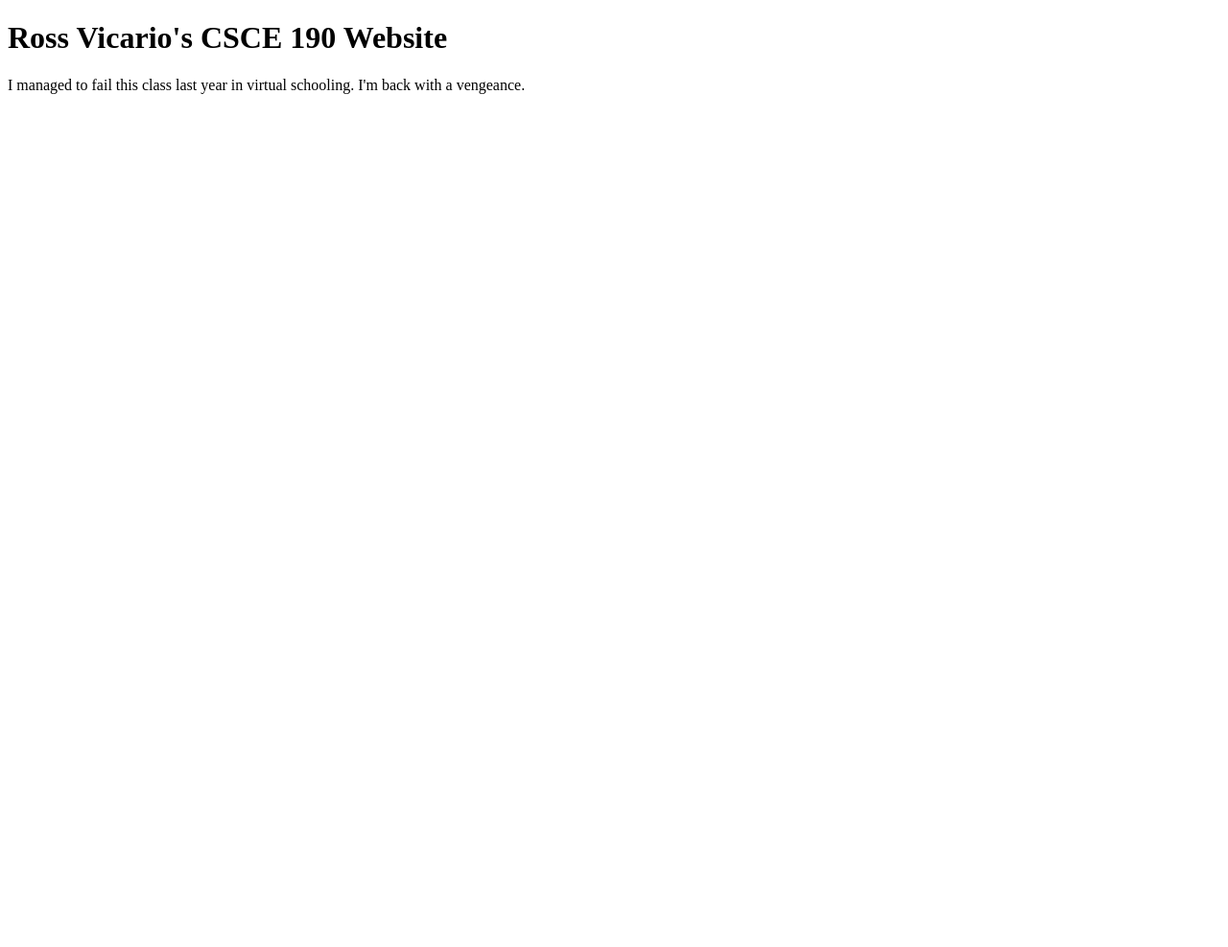
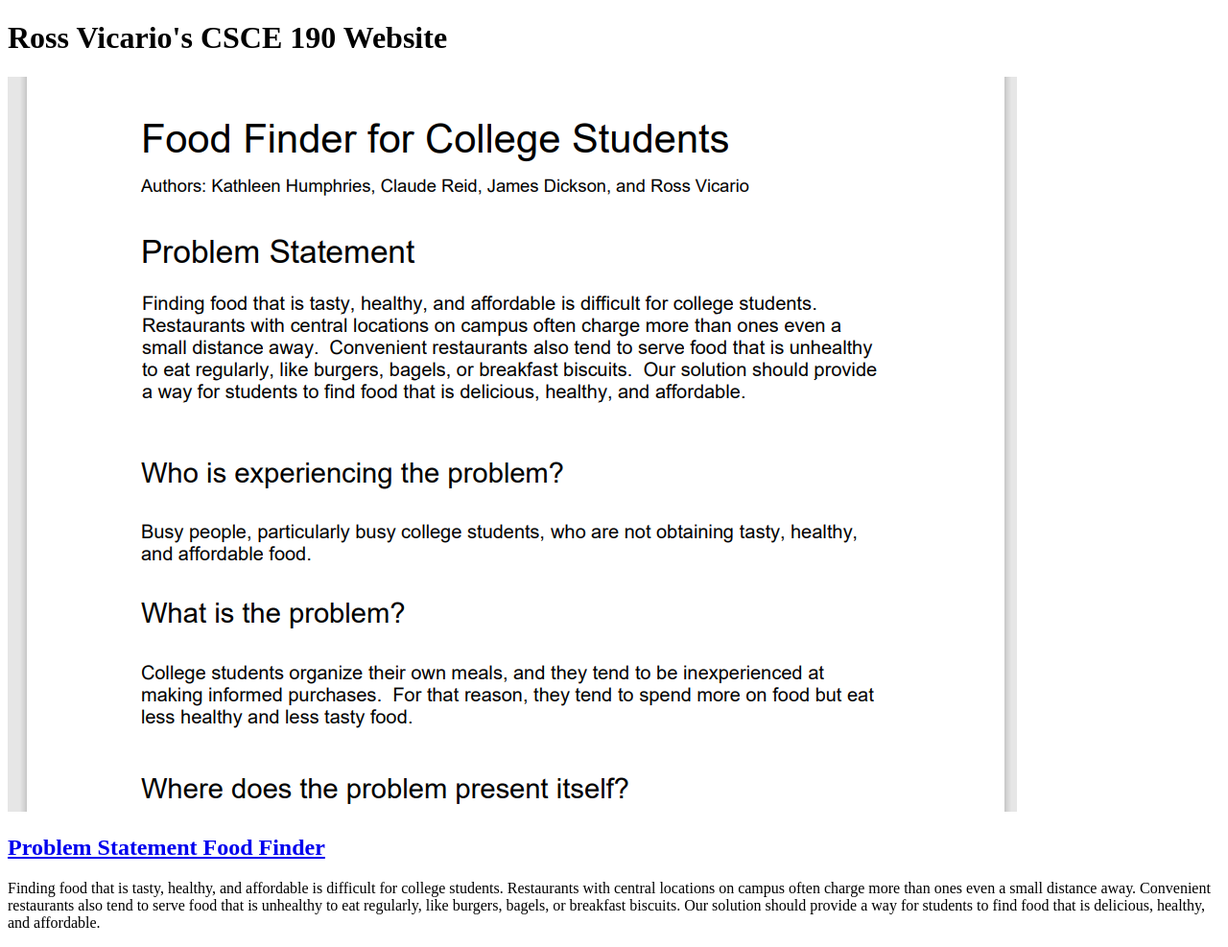
Before and after one commit to STOMATOPOD/STOMATOPOD.github.io, a plain HTML site: page index.html in a window 1280 px wide. Shown: the whole page at 96% size. Before the commit the page ends 800 px from the top, so only its background shows below. Drawn offline with Linux system fonts and the light colour scheme.

Commit message:
Add files via upload

```diff
--- a/index.html
+++ b/index.html
@@ -5,6 +5,18 @@
     </head>
     <body>
         <h1>Ross Vicario's CSCE 190 Website</h1>
-        <p>I managed to fail this class last year in virtual schooling. I'm back with a vengeance.</p>
+        <section class="assignment">
+            <a href="files/NG_Food_Finder_Problem_Statement.pdf"><img src="images/NG_Problem_Statement.PNG"></a>
+            <section class="ass-details">
+                <h2><a href="files/NG_Food_Finder_Problem_Statement.pdf">Problem Statement Food Finder</a></h2>
+                <p>
+                    Finding food that is tasty, healthy, and affordable is difficult for college students.
+                    Restaurants with central locations on campus often charge more than ones even a
+                    small distance away. Convenient restaurants also tend to serve food that is unhealthy
+                    to eat regularly, like burgers, bagels, or breakfast biscuits. Our solution should provide
+                    a way for students to find food that is delicious, healthy, and affordable.
+                </p>
+            </section>
+        </section>
     </body>
 </html>
```
Also changed, not shown: images/NG_Problem_Statement.PNG (added), 1 other file.
